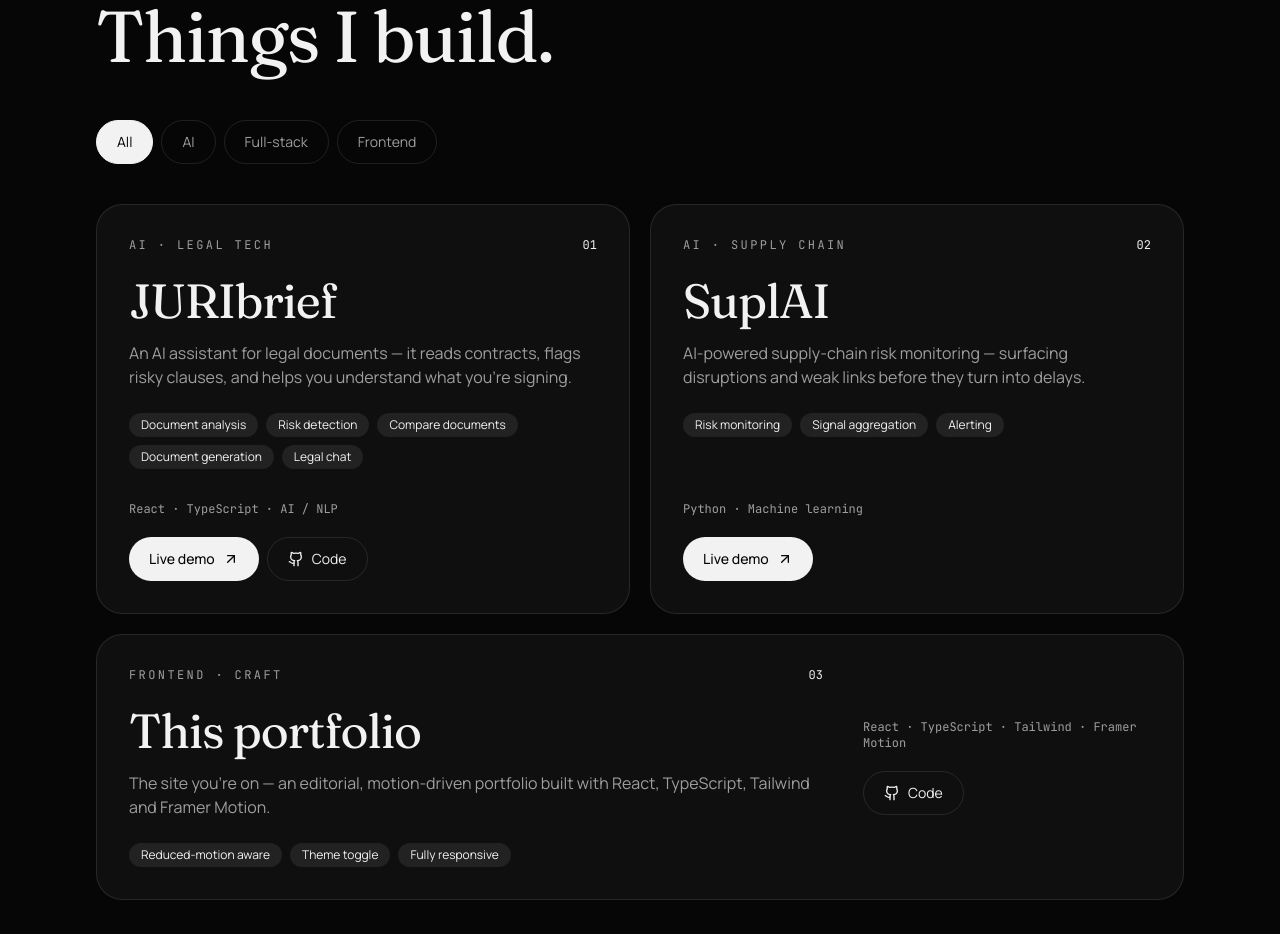
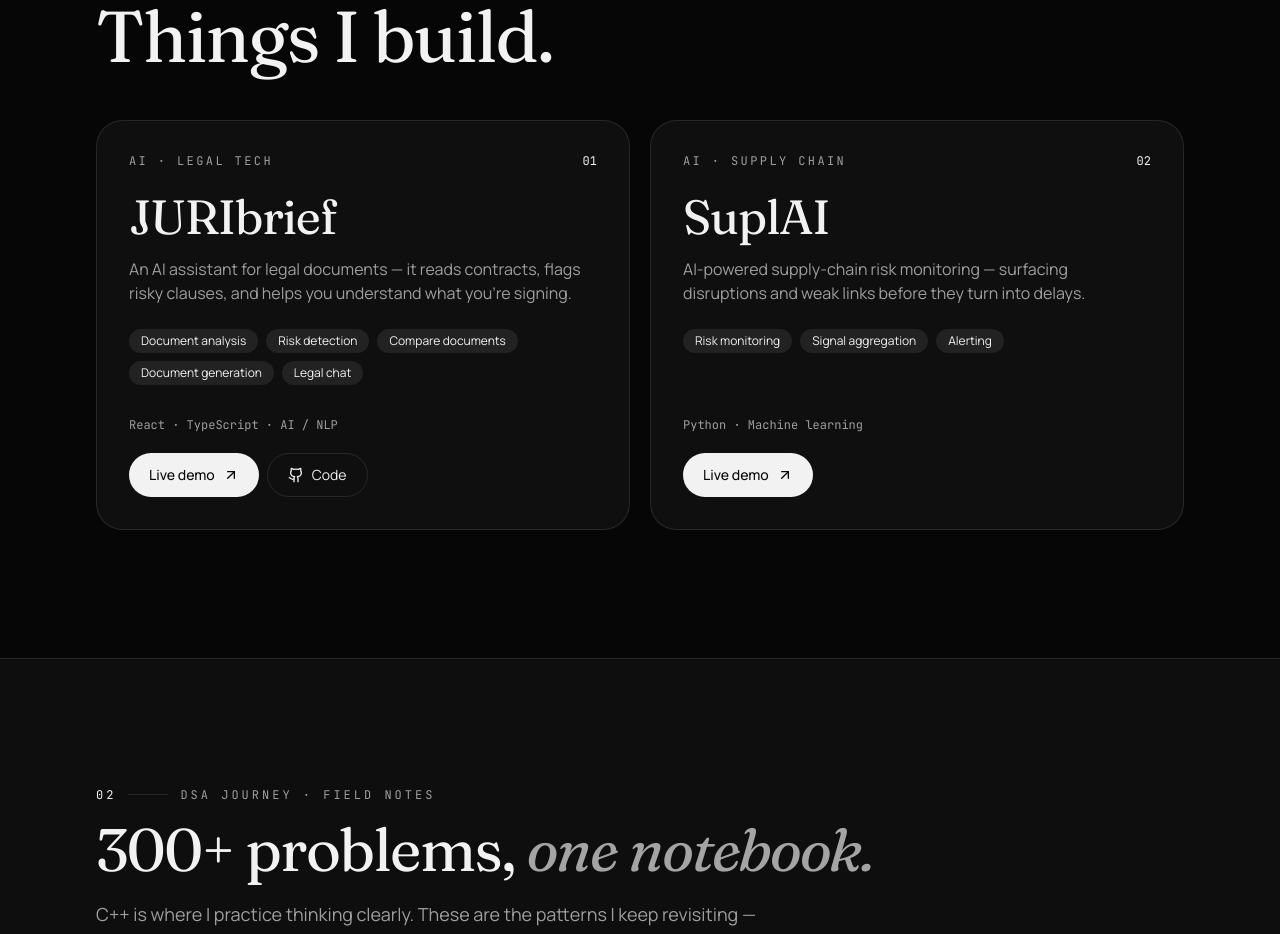
Before and after one commit to AVINASHTIWARI14/portfolio, a React (Vite) app: page / in a window 1280 px wide. Shown: the part 1000-1934 px from the top of the page. Built offline with nearby package versions, Linux system fonts and the light colour scheme.

Commit message:
Show only JURIbrief and SuplAI without project filters

```diff
--- a/src/components/portfolio/Work.tsx
+++ b/src/components/portfolio/Work.tsx
@@ -1,34 +1,13 @@
-import { useState } from "react";
 import { AnimatePresence, motion } from "framer-motion";
 import { ArrowUpRight, Github } from "lucide-react";
-import { projects, type ProjectTag } from "@/data/portfolio";
-import { cn } from "@/lib/utils";
-
-const filters: ("All" | ProjectTag)[] = ["All", "AI", "Full-stack", "Frontend"];
+import { projects } from "@/data/portfolio";
 
 export function Work() {
-  const [filter, setFilter] = useState<(typeof filters)[number]>("All");
-  const list = projects.filter((p) => filter === "All" || p.tags.includes(filter));
+  const list = projects.filter((p) => p.slug === "juribrief" || p.slug === "supplai");
 
   return (
     <section id="work" className="mx-auto max-w-6xl px-5 py-24 sm:px-8 md:py-32">
       <h2 className="mb-12 font-display text-5xl tracking-tight sm:text-6xl md:text-7xl">Things I build.</h2>
-
-      <div role="group" aria-label="Filter projects" className="mb-10 flex flex-wrap gap-2">
-        {filters.map((f) => (
-          <button
-            key={f}
-            onClick={() => setFilter(f)}
-            aria-pressed={filter === f}
-            className={cn(
-              "h-11 rounded-full border px-5 text-sm transition-colors",
-              filter === f ? "border-lime bg-lime text-primary-foreground" : "border-border text-muted-foreground hover:text-foreground",
-            )}
-          >
-            {f}
-          </button>
-        ))}
-      </div>
 
       <motion.div layout className="grid gap-5 md:grid-cols-2">
         <AnimatePresence mode="popLayout">
@@ -40,13 +19,10 @@ export function Work() {
               animate={{ opacity: 1, y: 0 }}
               exit={{ opacity: 0, scale: 0.96 }}
               transition={{ duration: 0.4 }}
-              className={cn(
-                "group relative flex flex-col overflow-hidden rounded-3xl border border-border bg-card p-6 transition-colors hover:border-lime/50 sm:p-8",
-                p.size === "sm" && "md:col-span-2 md:flex-row md:items-center md:gap-10",
-              )}
+              className="group relative flex flex-col overflow-hidden rounded-3xl border border-border bg-card p-6 transition-colors hover:border-lime/50 sm:p-8"
             >
               <div className="pointer-events-none absolute -right-24 -top-24 h-64 w-64 glow-lime opacity-0 blur-2xl transition-opacity duration-500 group-hover:opacity-100" />
-              <div className={cn("relative min-w-0", p.size === "sm" && "md:flex-1")}>
+              <div className="relative min-w-0">
                 <div className="mb-6 flex items-center justify-between gap-4">
                   <span className="font-mono text-xs uppercase tracking-[0.2em] text-muted-foreground">{p.kicker}</span>
                   <span className="font-mono text-xs text-lime">0{i + 1}</span>
@@ -59,7 +35,7 @@ export function Work() {
                   ))}
                 </ul>
               </div>
-              <div className={cn("relative mt-8 flex flex-col gap-5", p.size === "lg" && "mt-auto pt-8", p.size === "sm" && "md:mt-0 md:w-72")}>
+              <div className="relative mt-auto flex flex-col gap-5 pt-8">
                 <p className="font-mono text-xs text-muted-foreground">{p.stack.join(" · ")}</p>
                 <div className="flex flex-wrap gap-2">
                   {p.demo && (
```
